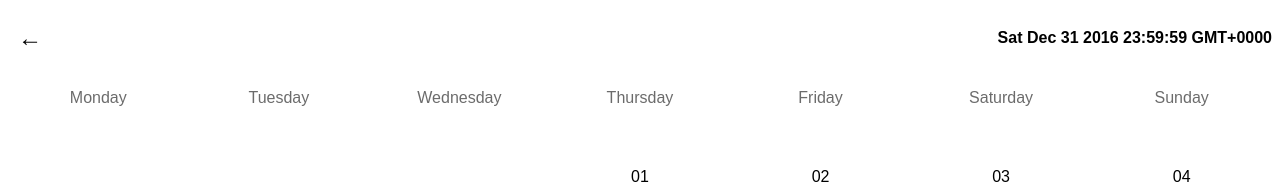
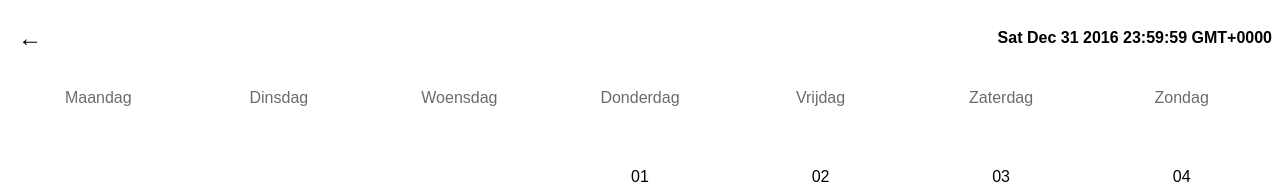
Before and after one commit to Jannick94/vue-calendar, a Vue app: page / in a window 1280 px wide. Shown: the top 184 px of the page. Built offline with nearby package versions, Linux system fonts and the light colour scheme.

Commit message:
Addes language files for English and Dutch.

```diff
--- a/src/components/Calendar.vue
+++ b/src/components/Calendar.vue
@@ -26,6 +26,7 @@
 <script>
 import moment from 'moment';
 import Day from './Day';
+import Lang from './../lang/nl';
 
 export default {
   name: 'calendar',
@@ -47,7 +48,7 @@ export default {
       firstEmptyDays: [],
       lastEmptyDays: [],
       days: [],
-      weekDays: ['Monday', 'Tuesday', 'Wednesday', 'Thursday', 'Friday', 'Saturday', 'Sunday'],
+      weekDays: Lang.days,
       calStart: false,
       calEnd: false,
       showPrevMonth: true,
--- /dev/null
+++ b/src/lang/en.js
@@ -0,0 +1,3 @@
+export default {
+	days: ['Monday', 'Tuesday', 'Wednesday', 'Thursday', 'Friday', 'Saturday', 'Sunday']
+}
--- /dev/null
+++ b/src/lang/nl.js
@@ -0,0 +1,3 @@
+export default {
+	days: ['Maandag', 'Dinsdag', 'Woensdag', 'Donderdag', 'Vrijdag', 'Zaterdag', 'Zondag']
+}
```
